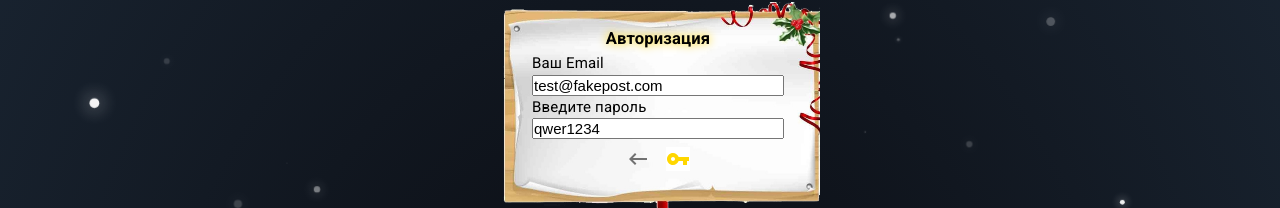
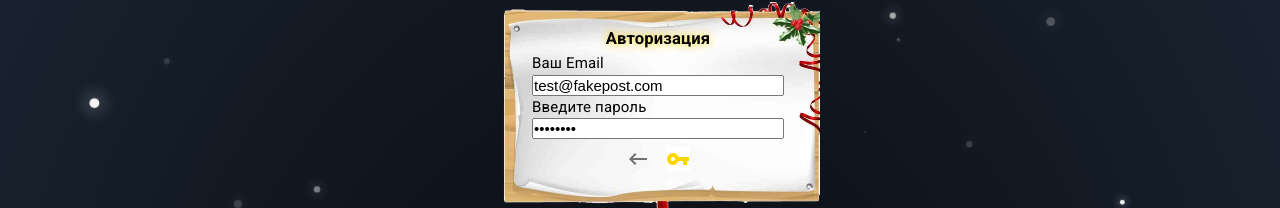
Before and after one commit to FoxTail25/post, a React (Create React App) app: page / in a window 1280 px wide. Both pictures are taken after a click on the button "Авторизация". Shown: the part 298-506 px from the top of the page. Built offline with nearby package versions, Linux system fonts and the light colour scheme.

Commit message:
Спрятал пасс за звездочками

```diff
--- a/src/components/AuthForm/form-auth.jsx
+++ b/src/components/AuthForm/form-auth.jsx
@@ -87,7 +87,7 @@ export const AuthForm = ({ authReg, setEnter }) => {
                             message: 'слишком коротко'
                         },
                     })}
-                    type='text'
+                    type='password'
                     placeholder="пароль не менее 7 сиволов"
 
                 ></input>
```
